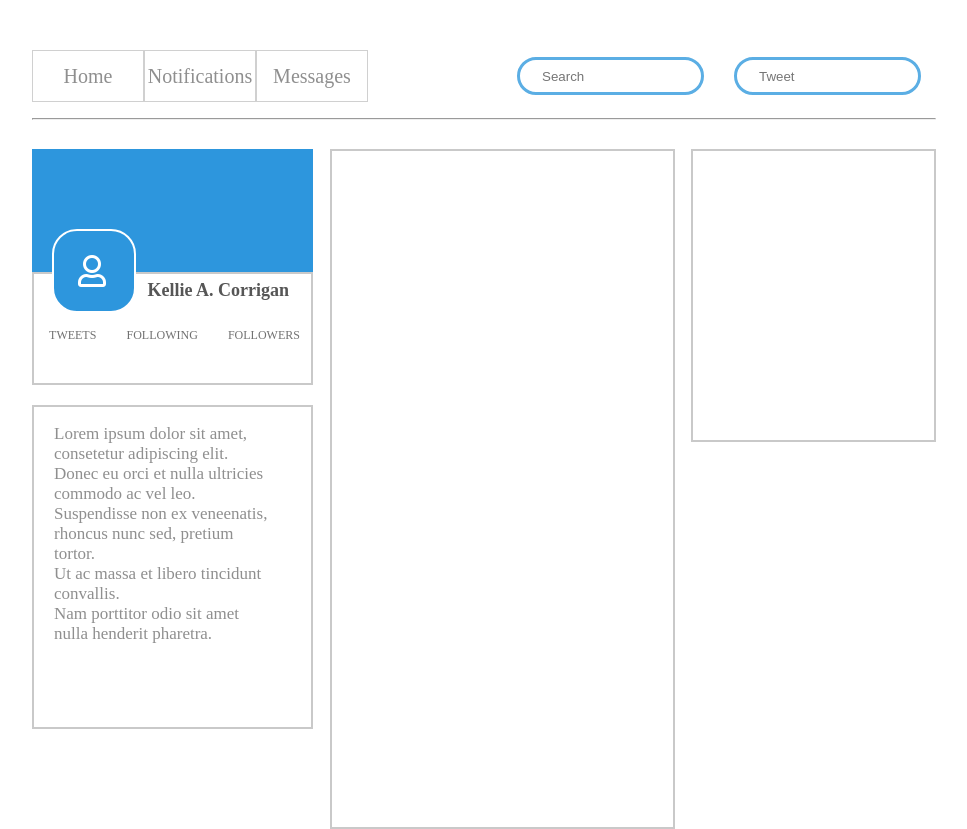
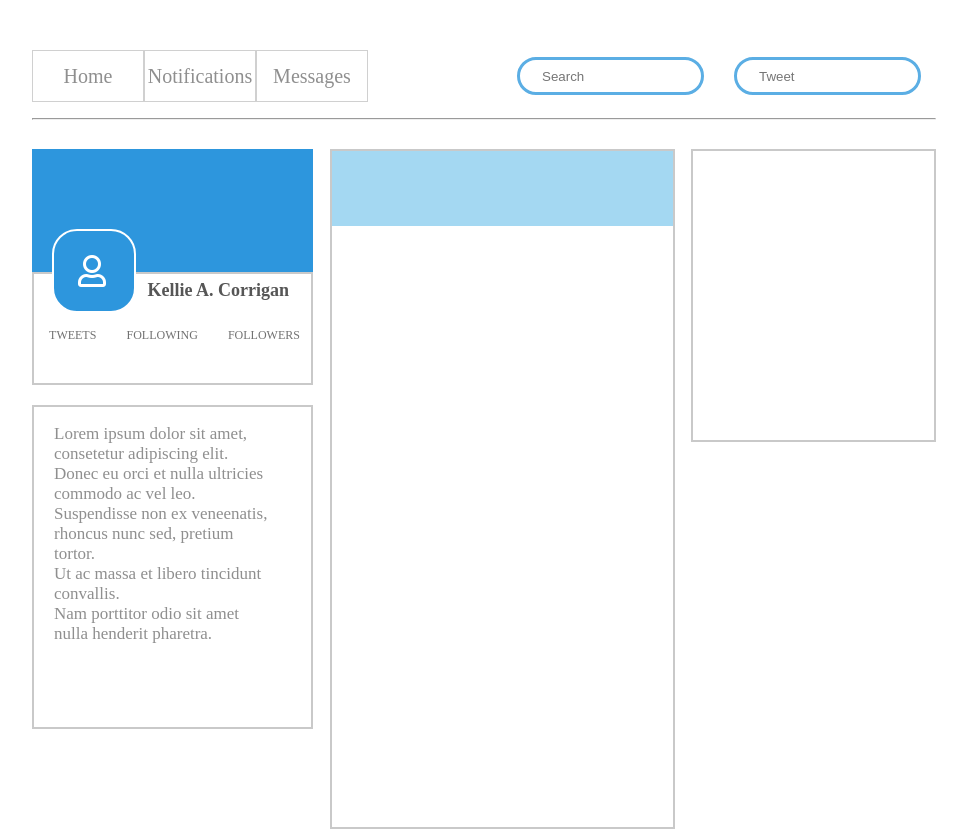
Before and after one commit to aschrad2/react-pre-mockup, a plain HTML site: page index.html in a window 1280 px wide. Shown: the whole page, without its empty margins (189-1156 px from the left). Drawn offline with Linux system fonts and the light colour scheme.

Commit message:
Added the search container

```diff
--- a/css/styles.css
+++ b/css/styles.css
@@ -142,6 +142,13 @@ body {
   border: 2px solid #c9c9c9;
 }
 
+.search-container {
+  height: 75px;
+  width: 341px;
+  background-color: #a4d8f2;
+  box-sizing: border-box;
+}
+
 .right-info {
   height: 293px;
   width: 245px;
--- a/index.html
+++ b/index.html
@@ -73,6 +73,8 @@
 
 
       <div class="mid-info">
+        <div class="search-container">
+        </div>
       </div>
 
       <div class="right-info"
```
